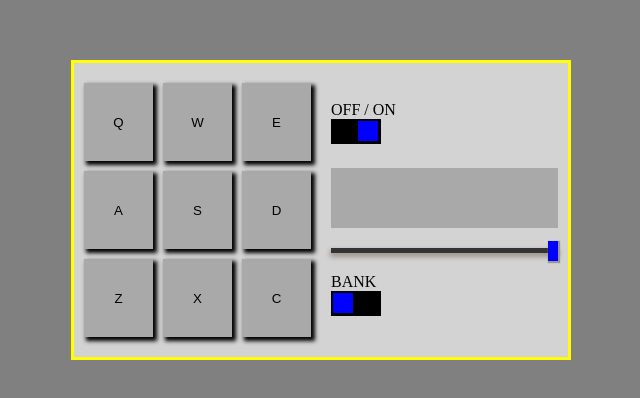
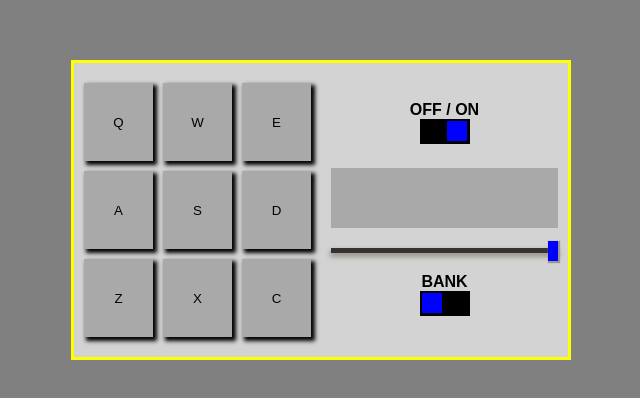
Before and after one commit to SWELLZ/drum-machine, a React (Create React App) app: page / in a window 1280 px wide. Shown: the part 190-588 px from the top of the page, without its empty margins (319-959 px from the left). Built offline with nearby package versions, Linux system fonts and the light colour scheme.

Commit message:
finish styling

```diff
--- a/src/components/drumMachineComponent/DrumMachine.css
+++ b/src/components/drumMachineComponent/DrumMachine.css
@@ -6,6 +6,9 @@ main {
     justify-content: center;
     align-items: center;
     height: 100%;
+    font-weight: bold;
+    text-align: center;
+    font-family: Arial, Helvetica, sans-serif;
 }
 /*Sound board background*/
 #board-background {
--- a/src/components/drumMachineComponent/DrumMachineComponent.js
+++ b/src/components/drumMachineComponent/DrumMachineComponent.js
@@ -43,6 +43,7 @@ function DrumMachineComponent() {
     })
     //variable for whats shown on display
     const [display, setDisplay] = useState('');
+    //volume variable
     const [volume, setVolume] = useState(1);
 
     //targets audio file with the same id as the button name and plays
@@ -146,6 +147,7 @@ function DrumMachineComponent() {
             })
         }
     }
+
     return (
         <main>
             <div id='board-background'>
```
